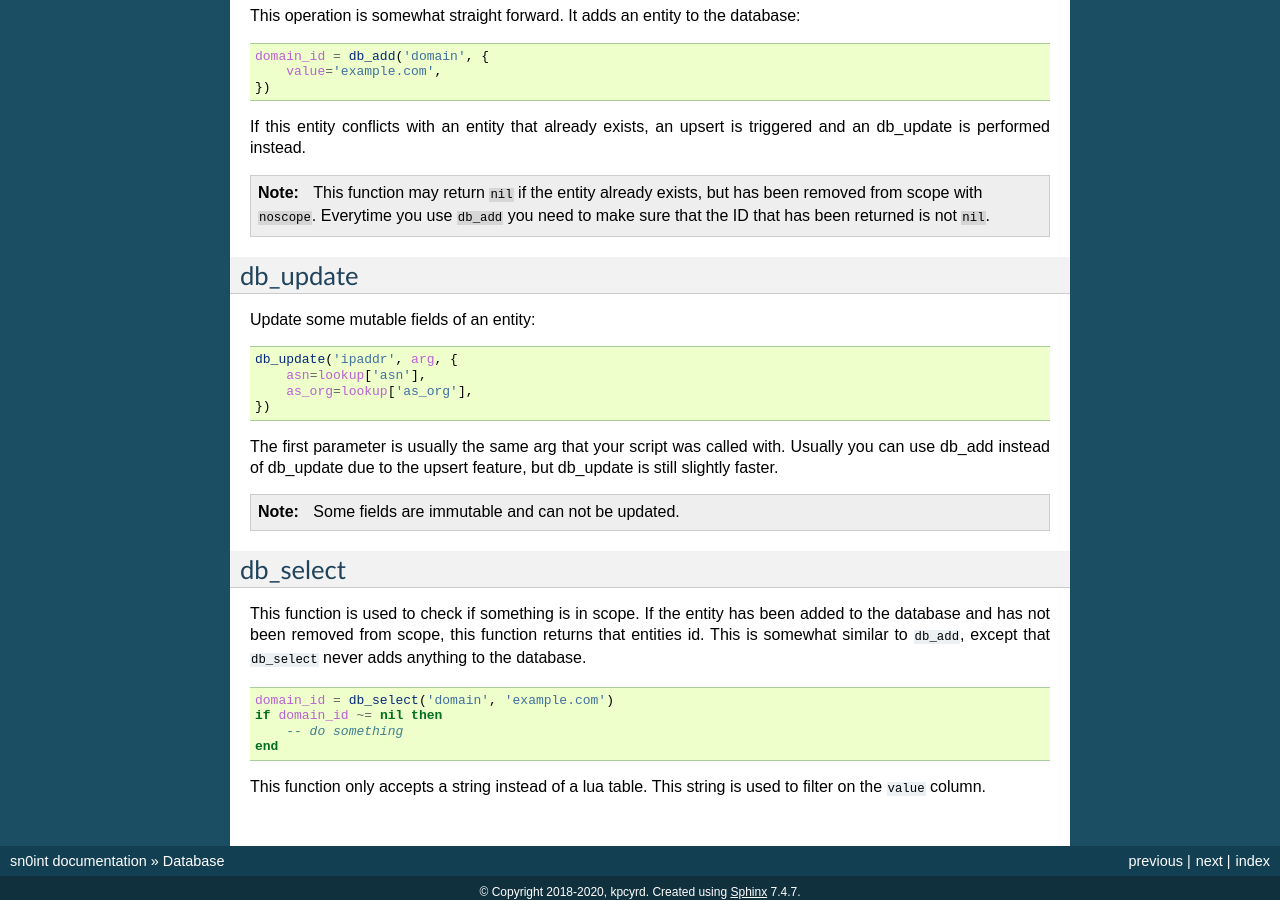
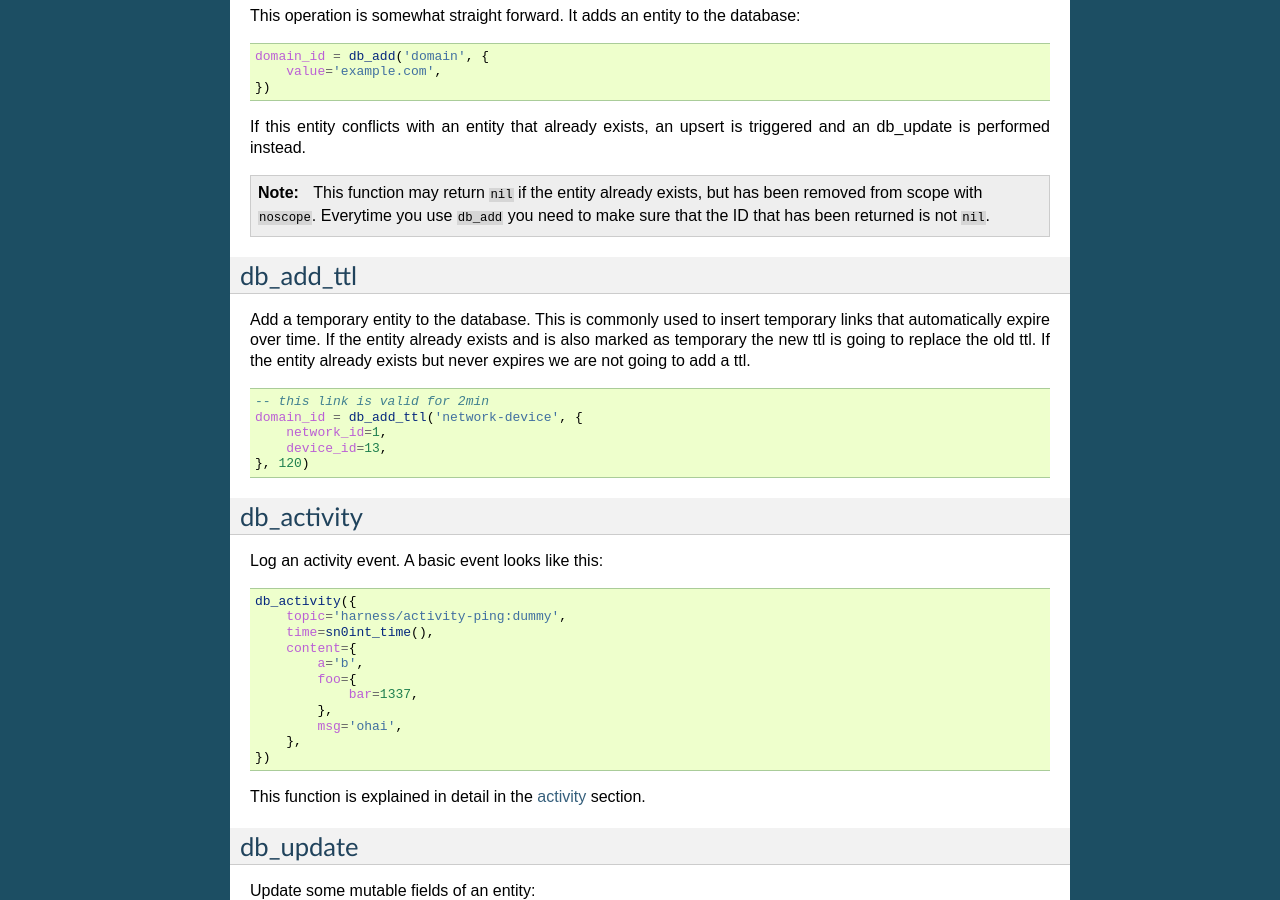
Before and after one commit to kpcyrd/sn0int, a Sphinx documentation site: the page built from docs/database.rst, in a window 1280 px wide and 900 px high, scrolled down 531 px. Built offline with Sphinx 7.4.7, drawn with Linux system fonts in a browser that asks for light colours; some of the changed text lies outside the part shown.

Commit message:
Add missing documentation for db functions

```diff
--- a/docs/database.rst
+++ b/docs/database.rst
@@ -46,6 +46,45 @@ triggered and an db_update is performed instead.
    removed from scope with ``noscope``. Everytime you use ``db_add`` you need
    to make sure that the ID that has been returned is not ``nil``.
 
+db_add_ttl
+----------
+
+Add a temporary entity to the database. This is commonly used to insert
+temporary links that automatically expire over time. If the entity already
+exists and is also marked as temporary the new ttl is going to replace the old
+ttl. If the entity already exists but never expires we are not going to add a
+ttl.
+
+.. code-block:: lua
+
+    -- this link is valid for 2min
+    domain_id = db_add_ttl('network-device', {
+        network_id=1,
+        device_id=13,
+    }, 120)
+
+db_activity
+-----------
+
+Log an activity event. A basic event looks like this:
+
+.. code-block:: lua
+
+    db_activity({
+        topic='harness/activity-ping:dummy',
+        time=sn0int_time(),
+        content={
+            a='b',
+            foo={
+                bar=1337,
+            },
+            msg='ohai',
+        },
+    })
+
+This function is explained in detail in the `activity <activity.html>`_
+section.
+
 db_update
 ---------
 
```
Also changed, not shown: docs/reference.rst (+22 -0 lines).
